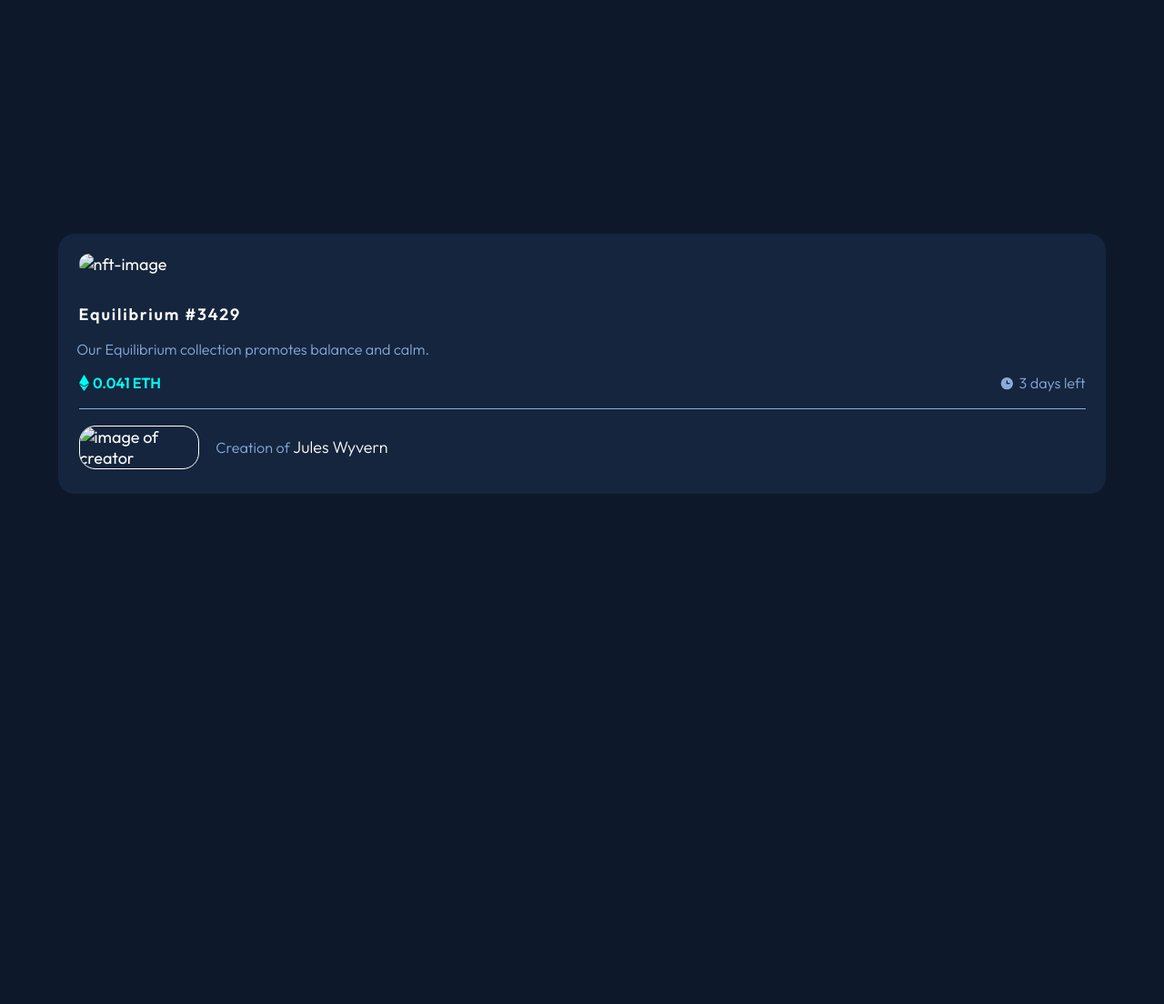
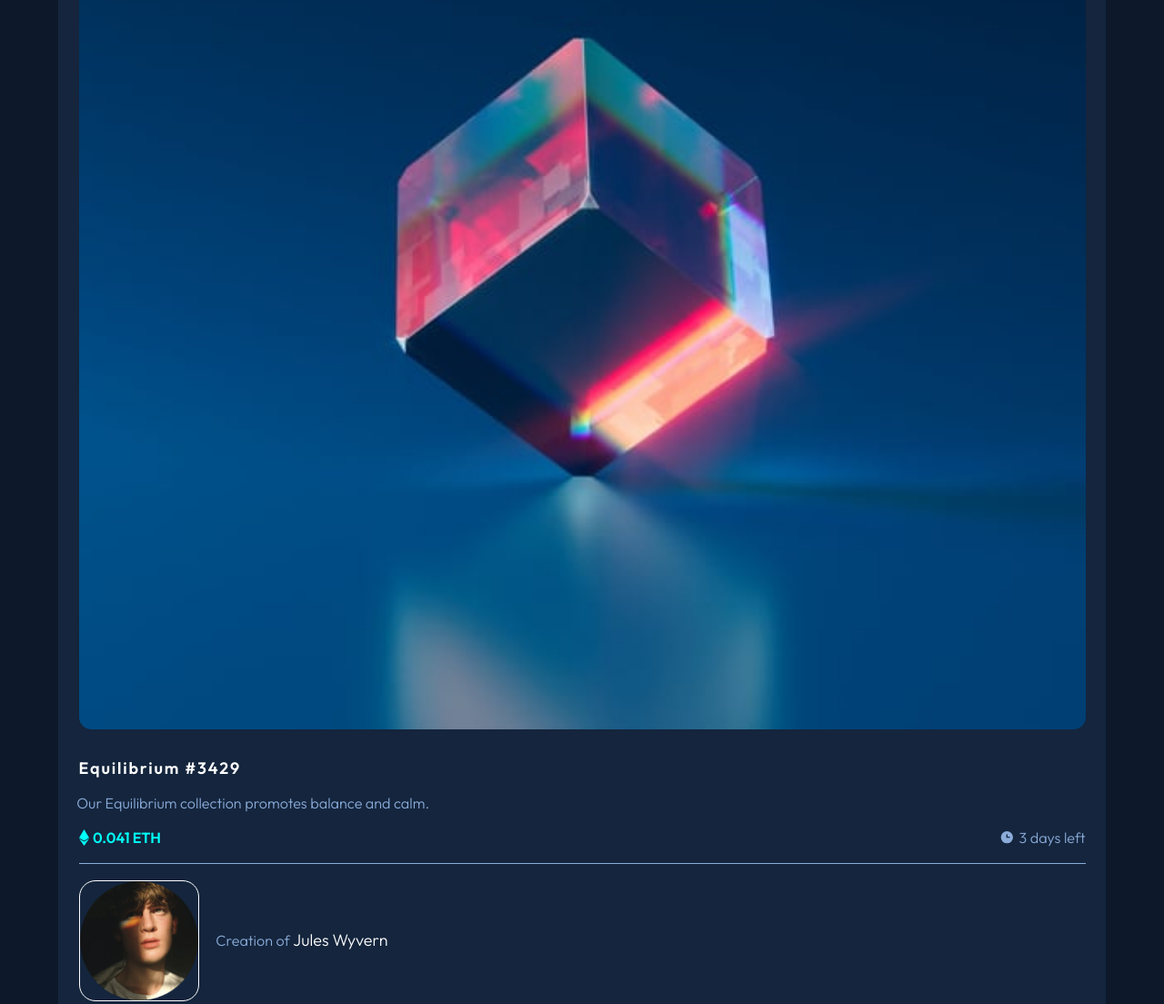
Before and after one commit to Majcher1215/nft-preview-card-component, a plain HTML site: page index.html in a window 1280 px wide. Shown: the top 1104 px of the page at 91% size. Before the commit the page ends 800 px from the top, so only its background shows below. Drawn offline with Linux system fonts and the light colour scheme; the site is published under a folder, as on GitHub Pages, so addresses that start at the root find nothing.

Commit message:
Update index.html

```diff
--- a/index.html
+++ b/index.html
@@ -12,7 +12,7 @@
 </head>
 <body>
   <div class="preview">
-    <img src="/images/image-equilibrium.jpg" alt="nft-image">
+    <img src="images/image-equilibrium.jpg" alt="nft-image">
     <h3>Equilibrium #3429</h3>
 
     <p>Our Equilibrium collection promotes balance and calm.</p>
@@ -29,7 +29,7 @@
     </div>
 
     <div id="creator">
-      <img src="/images/image-avatar.png" alt="image of creator">
+      <img src="images/image-avatar.png" alt="image of creator">
       <p>Creation of <span>Jules Wyvern</span></p>
     </div>
 
```
